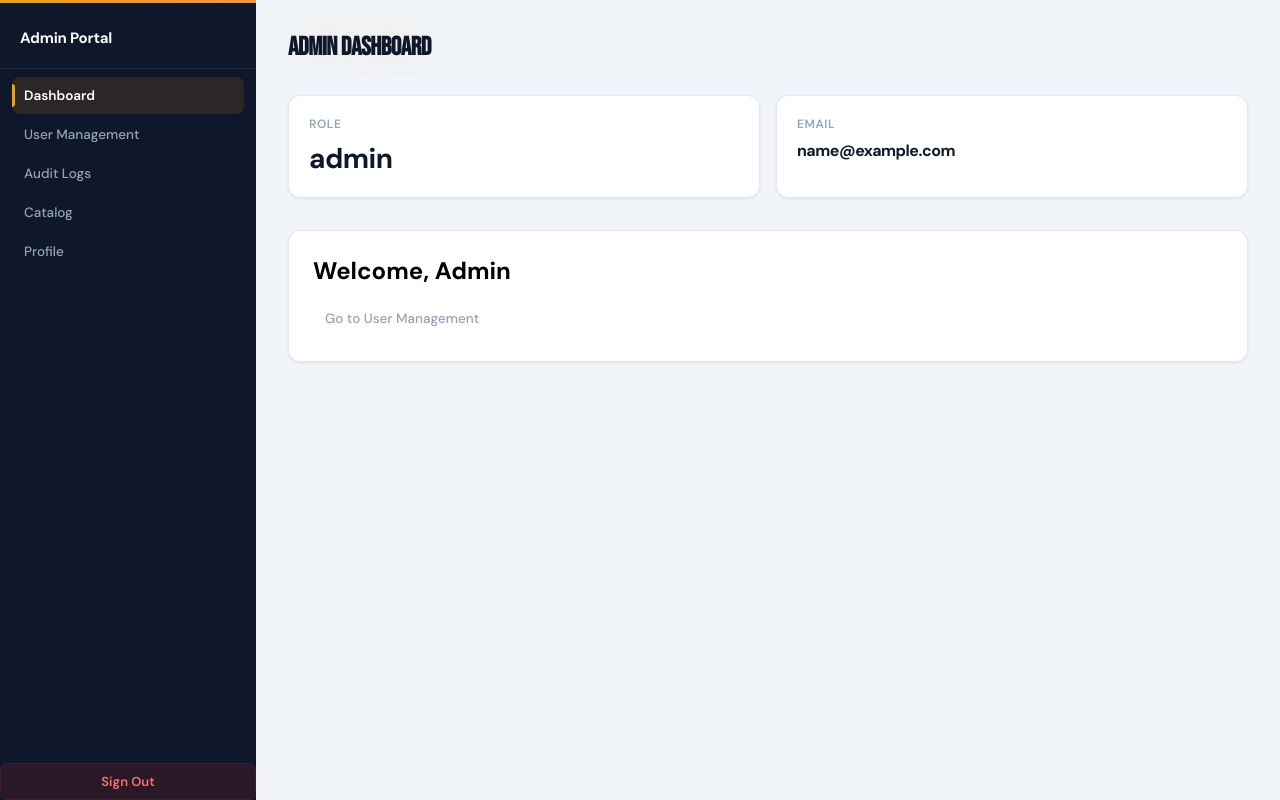
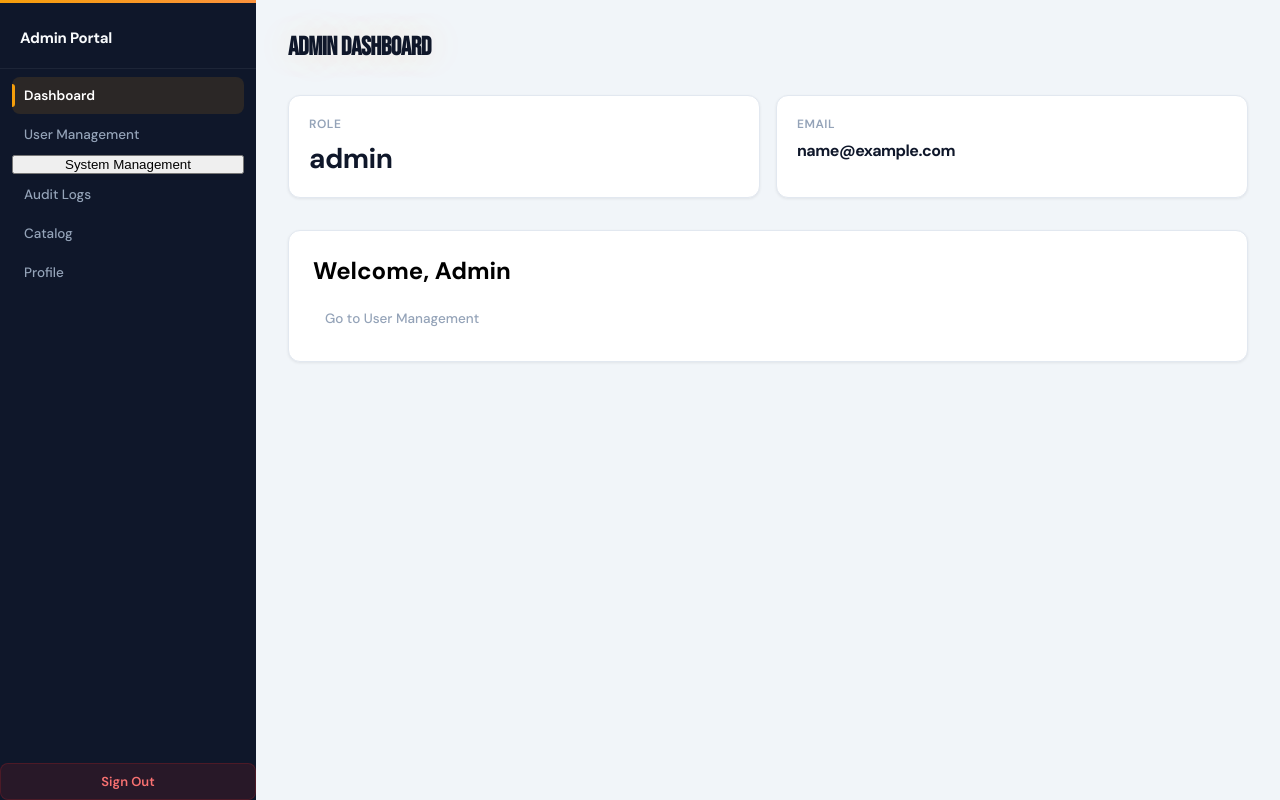
Before and after one commit to Bmccomiskey/S26-CPSC4910-Team05, a React (Create React App) app in the folder gpid05/frontend/: page /admin-dashboard in a window 1280 px wide. Built offline with nearby package versions, Linux system fonts and the light colour scheme; no server answers; sample sign-in values are in the browser's storage.

Commit message:
Added system management tab to admin dashboard

```diff
--- a/gpid05/frontend/src/AdminDashboard.jsx
+++ b/gpid05/frontend/src/AdminDashboard.jsx
@@ -53,6 +53,13 @@ export default function AdminDashboard() {
             onClick={() => setActiveTab('users')}
           >
             User Management
+          </button>
+
+          <button
+            className={`sd-nav-iem' ${activeTab === 'system' ? 'active' : ''}`}
+            onClick={() => setActiveTab('system')}
+          >
+            System Management
           </button>
 
           {/* Future admin stories can plug into these tabs */}
@@ -122,6 +129,20 @@ export default function AdminDashboard() {
         {/* USER MANAGEMENT TAB (moved to separate component) */}
         {activeTab === 'users' && <UserManagement currentUser={user} />}
 
+        {activeTab === 'system' && (
+          <>
+            <div className="sd-top-bar">
+              <h1 className="sd-page-title">System Management</h1>
+            </div>
+            <div className="sd-section">
+              <h2>System Management</h2>
+              <p style={{ marginTop: '10px', color: '#c9c9c9' }}>
+                Catalog admin features will be implemented in future admin stories.
+              </p>
+            </div>
+          </>
+        )}
+
         {/* PLACEHOLDER TABS FOR FUTURE STORIES */}
         {activeTab === 'audit' && (
           <>
```
